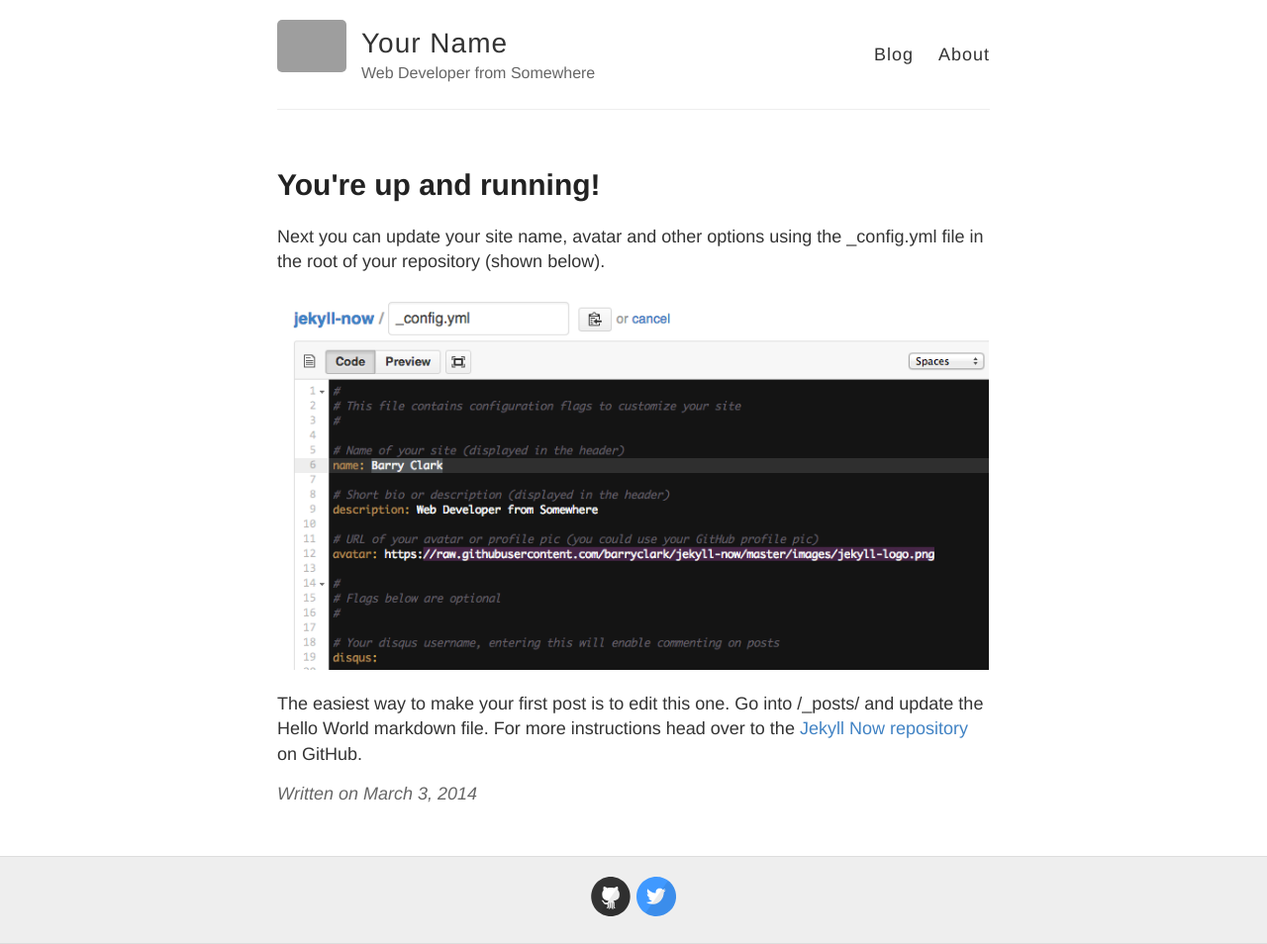
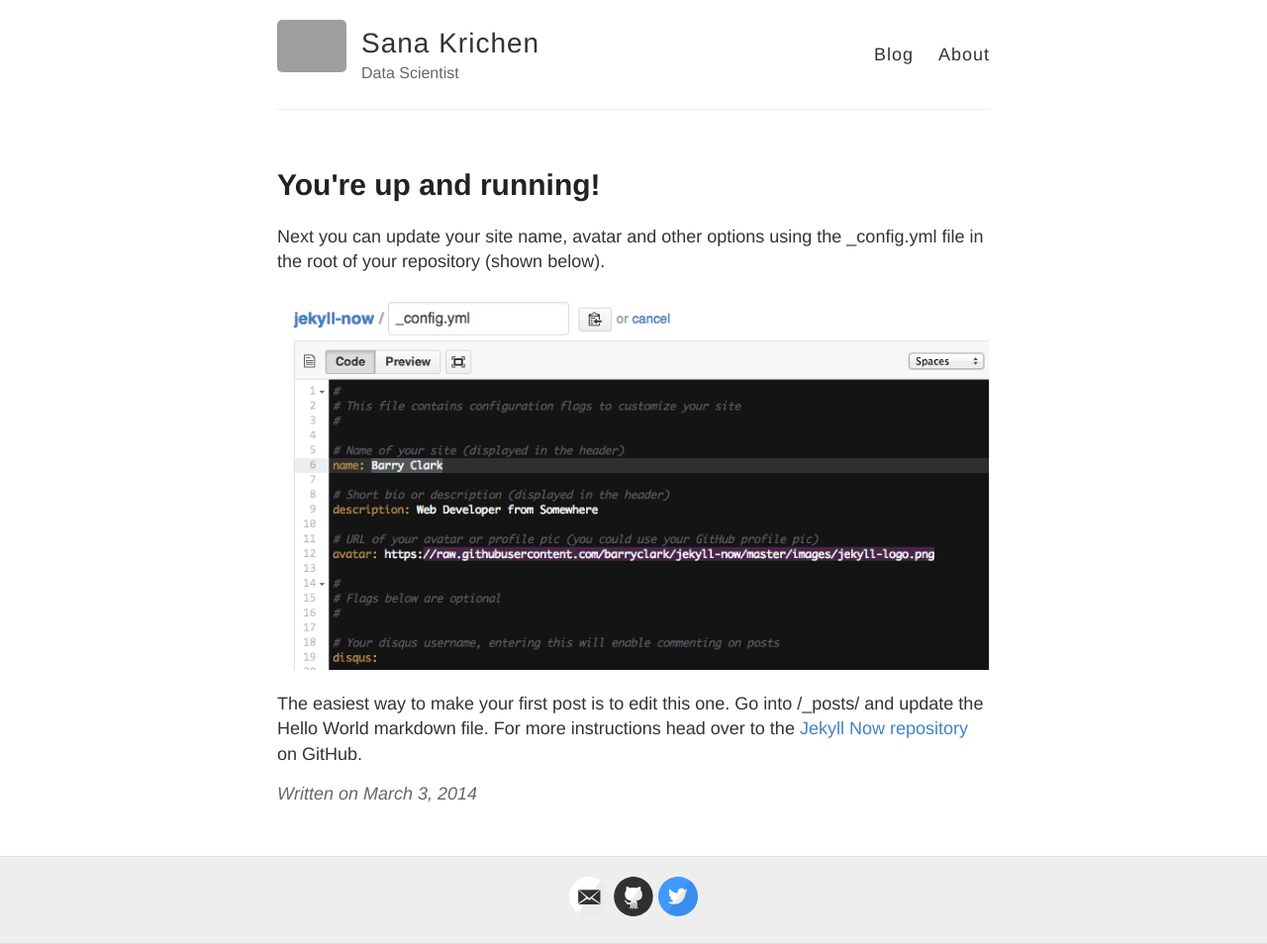
Before and after one commit to skrichen/web, a Jekyll site: the page built from _posts/2014-3-3-Hello-World.md, in a window 1280 px wide. Shown: the whole page at 99% size. Built offline with Jekyll 4.4.1, drawn with Linux system fonts in a browser that asks for light colours; grey boxes are pictures that could not be loaded.

Commit message:
updated files with my file name and description

```diff
--- a/_config.yml
+++ b/_config.yml
@@ -3,10 +3,10 @@
 #
 
 # Name of your site (displayed in the header)
-name: Your Name
+name: Sana Krichen
 
 # Short bio or description (displayed in the header)
-description: Web Developer from Somewhere
+description: Data Scientist
 
 # URL of your avatar or profile pic (you could use your GitHub profile pic)
 avatar: https://raw.githubusercontent.com/barryclark/jekyll-now/master/images/jekyll-logo.png
@@ -18,7 +18,7 @@ avatar: https://raw.githubusercontent.com/barryclark/jekyll-now/master/images/je
 # Includes an icon in the footer for each username you enter
 footer-links:
   dribbble:
-  email:
+  email: krichen.sana@gmail.com
   facebook:
   flickr:
   github: barryclark/jekyll-now
```
Also changed, not shown: about.md (+2 -2 lines), 1 other file.
